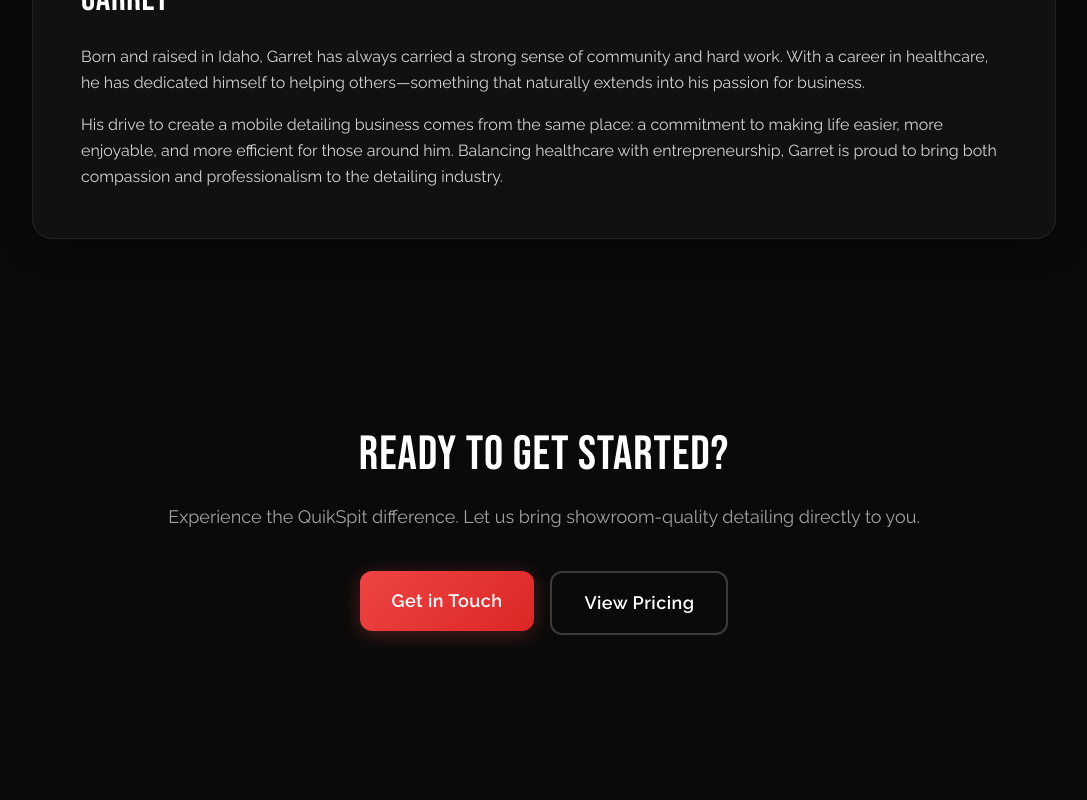
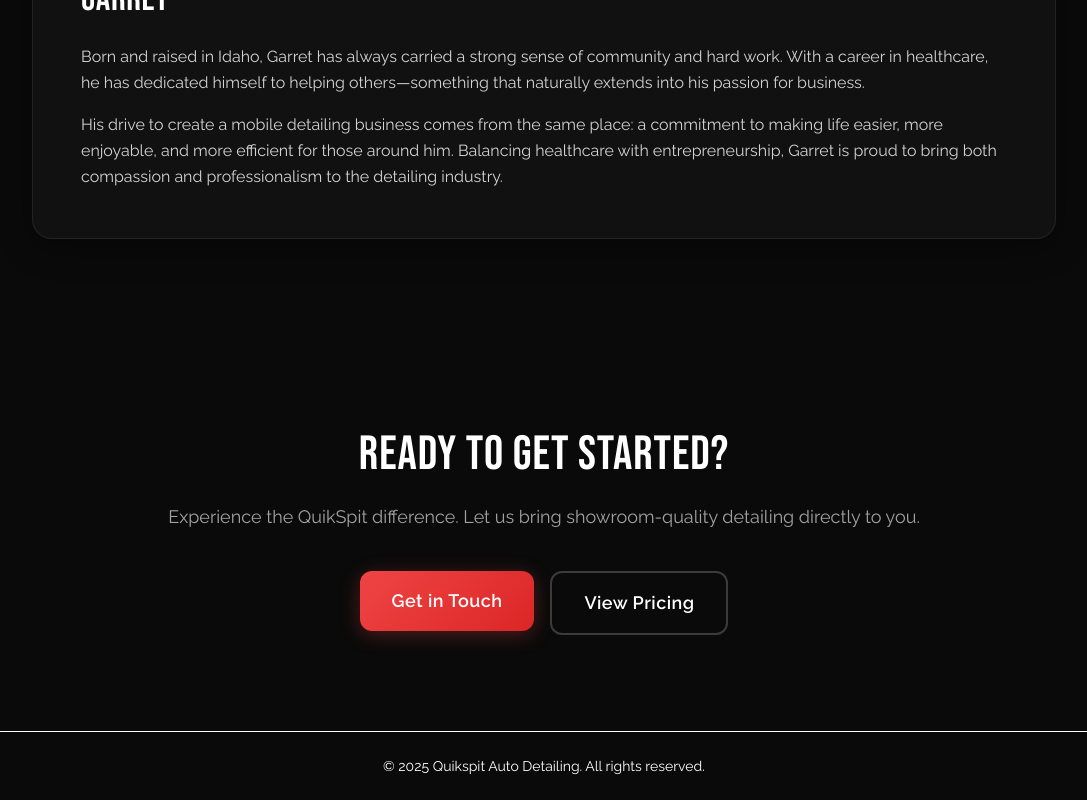
Before and after one commit to quikspitboise/quikspit-web, a Next.js app in the folder frontend/: page /about in a window 1280 px wide. Shown: the part 2485-3285 px from the top of the page, without its empty margins (96-1183 px from the left). Before the commit the page ends 3216 px from the top, so only its background shows below. Built offline with nearby package versions, Linux system fonts and the light colour scheme; no server answers.

Commit message:
feat: Implement base Next.js layout with global structure, SEO, and a reusable footer component.

```diff
--- a/frontend/src/app/layout.tsx
+++ b/frontend/src/app/layout.tsx
@@ -4,6 +4,7 @@
 import { Navigation } from "@/components/navigation";
 import PageTransition from "@/components/page-transition";
 import ErrorBoundary from "@/components/error-boundary";
+import { Footer } from "@/components/footer";
 
 export const viewport: Viewport = {
   width: "device-width",
@@ -111,6 +112,7 @@
             <PageTransition>
               {children}
             </PageTransition>
+            <Footer />
           </ErrorBoundary>
         </ThemeProvider>
       </body>
--- /dev/null
+++ b/frontend/src/components/footer.tsx
@@ -0,0 +1,16 @@
+
+import React from 'react';
+
+export function Footer() {
+  const year = new Date().getFullYear();
+
+  return (
+    <footer className="w-full py-6 border-t border-border/40 bg-background">
+      <div className="container mx-auto flex items-center justify-center px-4 md:px-6">
+        <div className="text-center text-sm text-muted-foreground">
+          &copy; {year} Quikspit Auto Detailing. All rights reserved.
+        </div>
+      </div>
+    </footer>
+  );
+}
```
